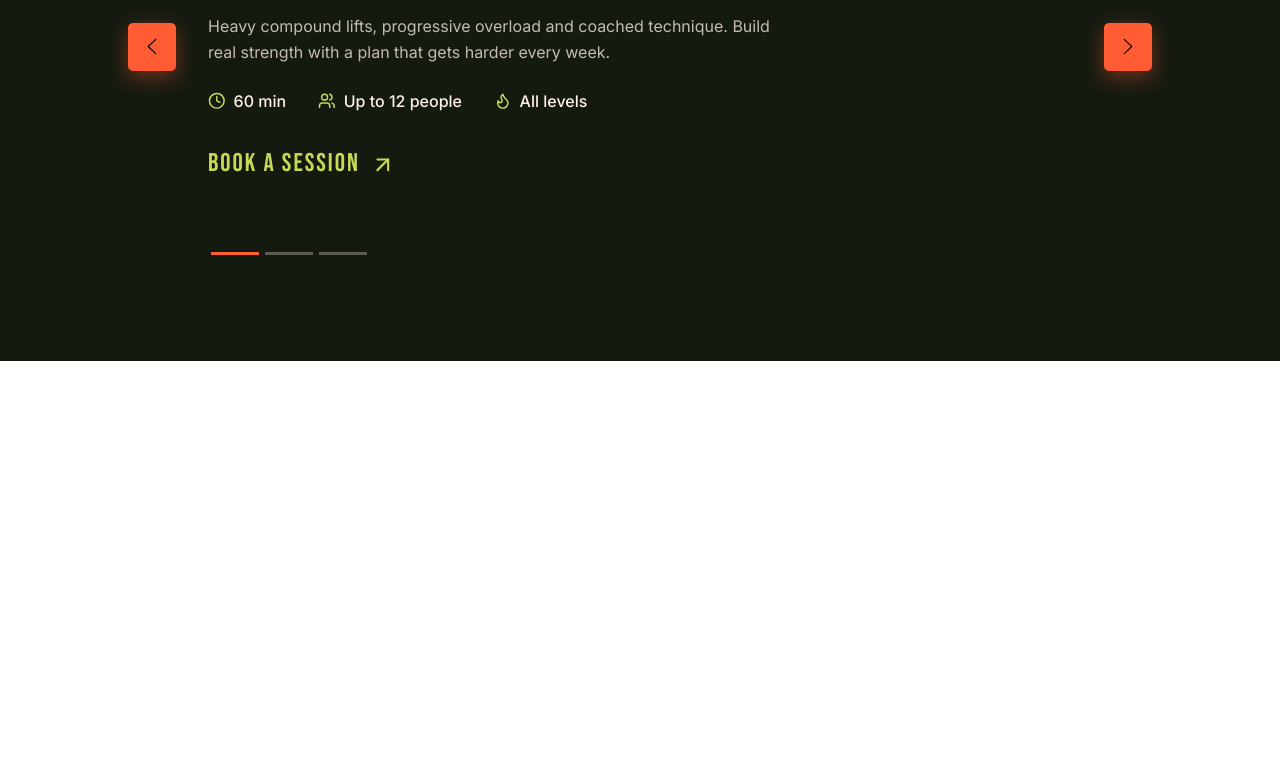
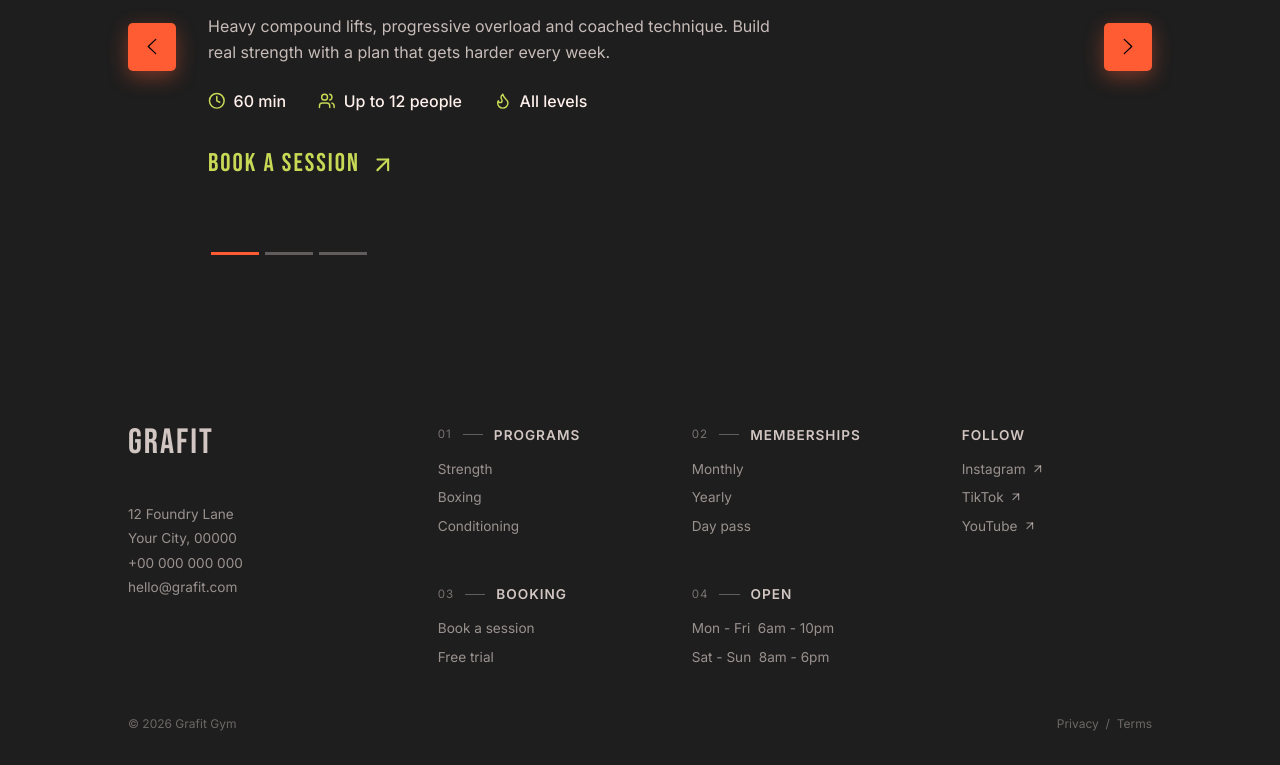
Before and after one commit to dev-Anf/gym-landing-page, a plain HTML site: page index.html in a window 1280 px wide. Shown: the part 1222-1987 px from the top of the page. Before the commit the page ends 1583 px from the top, so only its background shows below. Drawn offline with nearby package versions, Linux system fonts and the light colour scheme.

Commit message:
Add footer, change bg color

```diff
--- a/index.html
+++ b/index.html
@@ -111,10 +111,85 @@
         </section>
         <section id="memberships">
 
+
+
+
         </section>
         <section id="booking">
 
         </section>
+        <footer>
+            <div class="footer-top">
+                <div class="footer-left">
+                    <h2 class="footer-logo">GRAFIT</h2>
+                    <address>
+                        12 Foundry Lane<br>
+                        Your City, 00000<br>
+                        +00 000 000 000<br>
+                        <a href="mailto:hello@grafit.com">hello@grafit.com</a>
+                    </address>
+                </div>
+
+                <div class="footer-nav">
+                    <div class="footer-item">
+                        <div class="footer-head">
+                            <span class="footer-num">01</span>
+                            <span class="footer-line"></span>
+                            <a href="#programs">PROGRAMS</a>
+                        </div>
+                        <a href="#programs">Strength</a>
+                        <a href="#programs">Boxing</a>
+                        <a href="#programs">Conditioning</a>
+                    </div>
+
+                    <div class="footer-item">
+                        <div class="footer-head">
+                            <span class="footer-num">02</span>
+                            <span class="footer-line"></span>
+                            <a href="#memberships">MEMBERSHIPS</a>
+                        </div>
+                        <a href="#memberships">Monthly</a>
+                        <a href="#memberships">Yearly</a>
+                        <a href="#memberships">Day pass</a>
+                    </div>
+
+                    <div class="footer-item">
+                        <div class="footer-head">
+                            <span class="footer-num">03</span>
+                            <span class="footer-line"></span>
+                            <a href="#booking">BOOKING</a>
+                        </div>
+                        <a href="#booking">Book a session</a>
+                        <a href="#booking">Free trial</a>
+                    </div>
+
+                    <div class="footer-item">
+                        <div class="footer-head">
+                            <span class="footer-num">04</span>
+                            <span class="footer-line"></span>
+                            <span>OPEN</span>
+                        </div>
+                        <span>Mon - Fri &nbsp;6am - 10pm</span>
+                        <span>Sat - Sun &nbsp;8am - 6pm</span>
+                    </div>
+                </div>
+
+                <div class="footer-social">
+                    <p class="section-label">FOLLOW</p>
+                    <a href="#">Instagram <i data-lucide="arrow-up-right"></i></a>
+                    <a href="#">TikTok <i data-lucide="arrow-up-right"></i></a>
+                    <a href="#">YouTube <i data-lucide="arrow-up-right"></i></a>
+                </div>
+            </div>
+
+            <div class="footer-bottom">
+                <span>&copy; 2026 Grafit Gym</span>
+                <span><a href="#">Privacy</a> &nbsp;/&nbsp; <a href="#">Terms</a></span>
+            </div>
+        </footer>
+
+
+
     </main>
     <script src="https://cdn.jsdelivr.net/npm/bootstrap@5.3.3/dist/js/bootstrap.bundle.min.js">
     </script>
--- a/style.css
+++ b/style.css
@@ -2,7 +2,7 @@
     --start-line: #FFF0EB;
     --pace-fire:#FF5C34;
     --finish-kick:#C8D955;
-    --asphalt-dark:#151A10;
+    --asphalt-dark:#1e1e1e; /* #151A10 */
 
     --font-hero:"Bebas Neue", sans-serif;
     --font-body: "Inter", sans-serif;
@@ -258,3 +258,118 @@ a{
     background-color: var(--pace-fire);
     opacity: 1;
 }
+
+
+
+footer{
+    background-color: var(--asphalt-dark);
+    color: rgba(255, 240, 235, 0.55);
+    padding: 4em 10% 2em;
+}
+
+.footer-top{
+    display: grid;
+    grid-template-columns: 1.1fr 2fr 0.8fr;
+    gap: 3em;
+}
+
+
+.footer-logo{
+    margin: 0 0 1.2em;
+    font-family: var(--font-hero);
+    font-size: 2.2em;
+    font-weight: 400;
+    letter-spacing: 2px;
+    line-height: 1;
+    color: rgba(255, 240, 235, 0.8);
+}
+
+footer address{
+    margin: 0;
+    font-size: 0.85em;
+    line-height: 1.8;
+}
+
+footer a{
+    transition: color .2s;
+}
+
+footer a:hover{
+    color: var(--start-line);
+}
+
+
+.footer-nav{
+    display: grid;
+    grid-template-columns: 1fr 1fr;
+    gap: 3em 2em;
+}
+
+.footer-item{
+    display: flex;
+    flex-direction: column;
+    gap: 0.6em;
+    font-size: 0.85em;
+}
+
+.footer-head{
+    display: flex;
+    align-items: center;
+    gap: 0.8em;
+    margin-bottom: 0.4em;
+    font-weight: 600;
+    letter-spacing: 1px;
+    color: rgba(255, 240, 235, 0.8);
+}
+
+.footer-num{
+    font-size: 0.85em;
+    font-weight: 400;
+    color: rgba(255, 240, 235, 0.4);
+}
+
+.footer-line{
+    width: 1.5em;
+    height: 1px;
+    background-color: rgba(255, 240, 235, 0.3);
+}
+
+
+.footer-social{
+    display: flex;
+    flex-direction: column;
+    gap: 0.6em;
+    font-size: 0.85em;
+}
+
+.footer-social .section-label{
+    margin: 0 0 0.4em;
+    font-size: 1em;
+    letter-spacing: 1px;
+    color: rgba(255, 240, 235, 0.8);
+}
+
+.footer-social a{
+    display: inline-flex;
+    align-items: center;
+    gap: 0.4em;
+    width: fit-content;
+}
+
+.footer-social svg{
+    width: 1em;
+    height: 1em;
+}
+
+
+.footer-bottom{
+    display: flex;
+    justify-content: space-between;
+    margin-top: 4em;
+    font-size: 0.75em;
+    color: rgba(255, 240, 235, 0.35);
+}
+
+.footer-bottom a:hover{
+    color: var(--start-line);
+}
```
